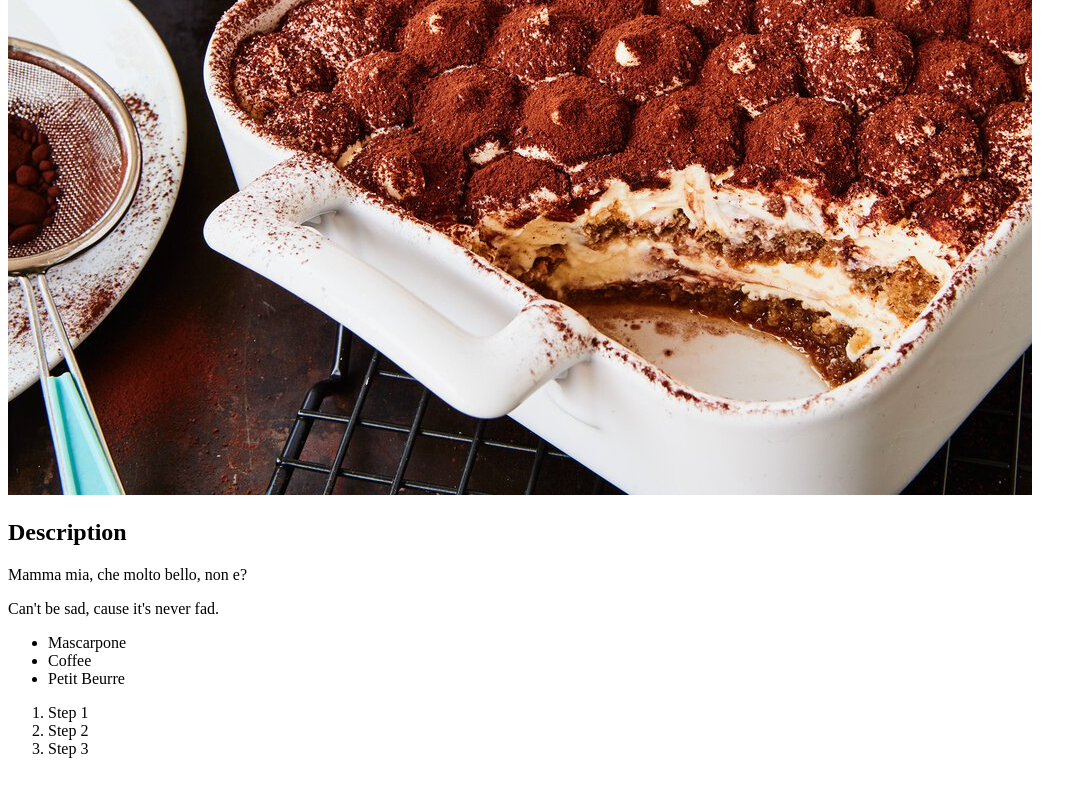
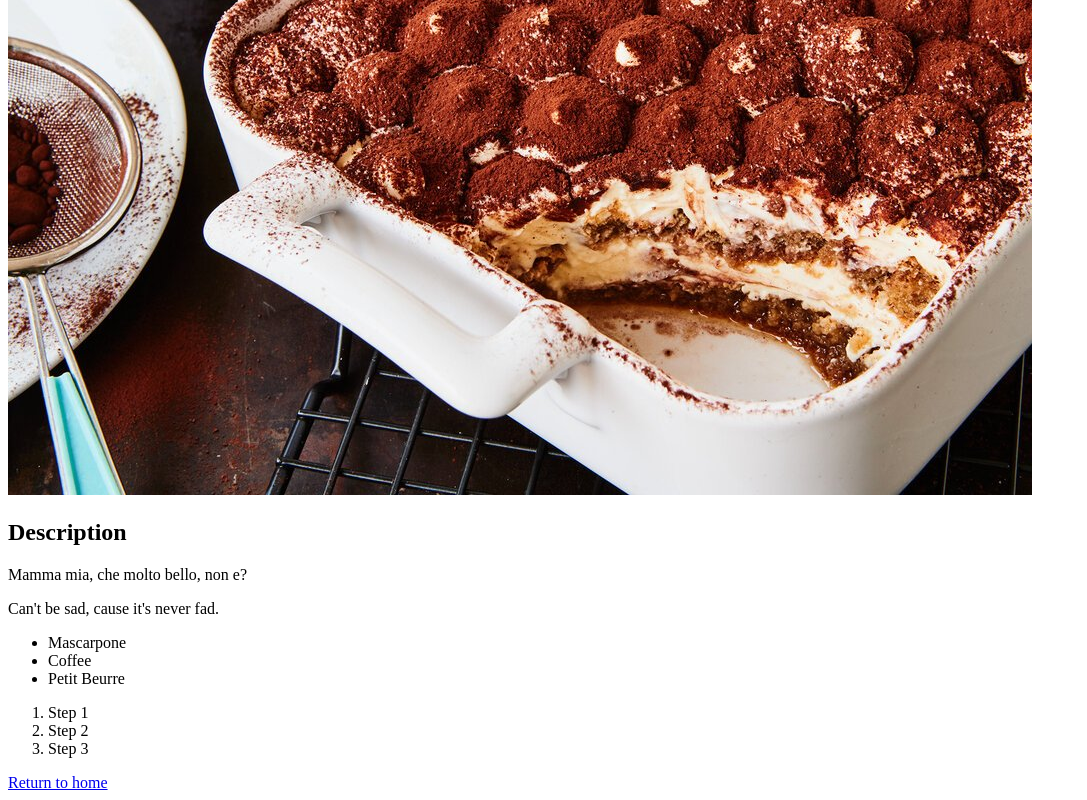
Before and after one commit to notbatokikic/odin-recipes, a plain HTML site: page recipes/tiramisu.html in a window 1280 px wide. Shown: the part 353-1153 px from the top of the page, without its empty margins (0-1087 px from the left). Before the commit the page ends 1127 px from the top, so only its background shows below. Drawn offline with Linux system fonts and the light colour scheme.

Commit message:
Return Home Button

```diff
--- a/recipes/tiramisu.html
+++ b/recipes/tiramisu.html
@@ -26,5 +26,7 @@
                     <li>Step 3</li>
                 </ol>
 
+    <a href="../index.html">Return to home</a>
+
 </body>
 </html>
```
Also changed, not shown: recipes/lasagna.html (+2 -0 lines), recipes/pita.html (+1 -0 lines).
